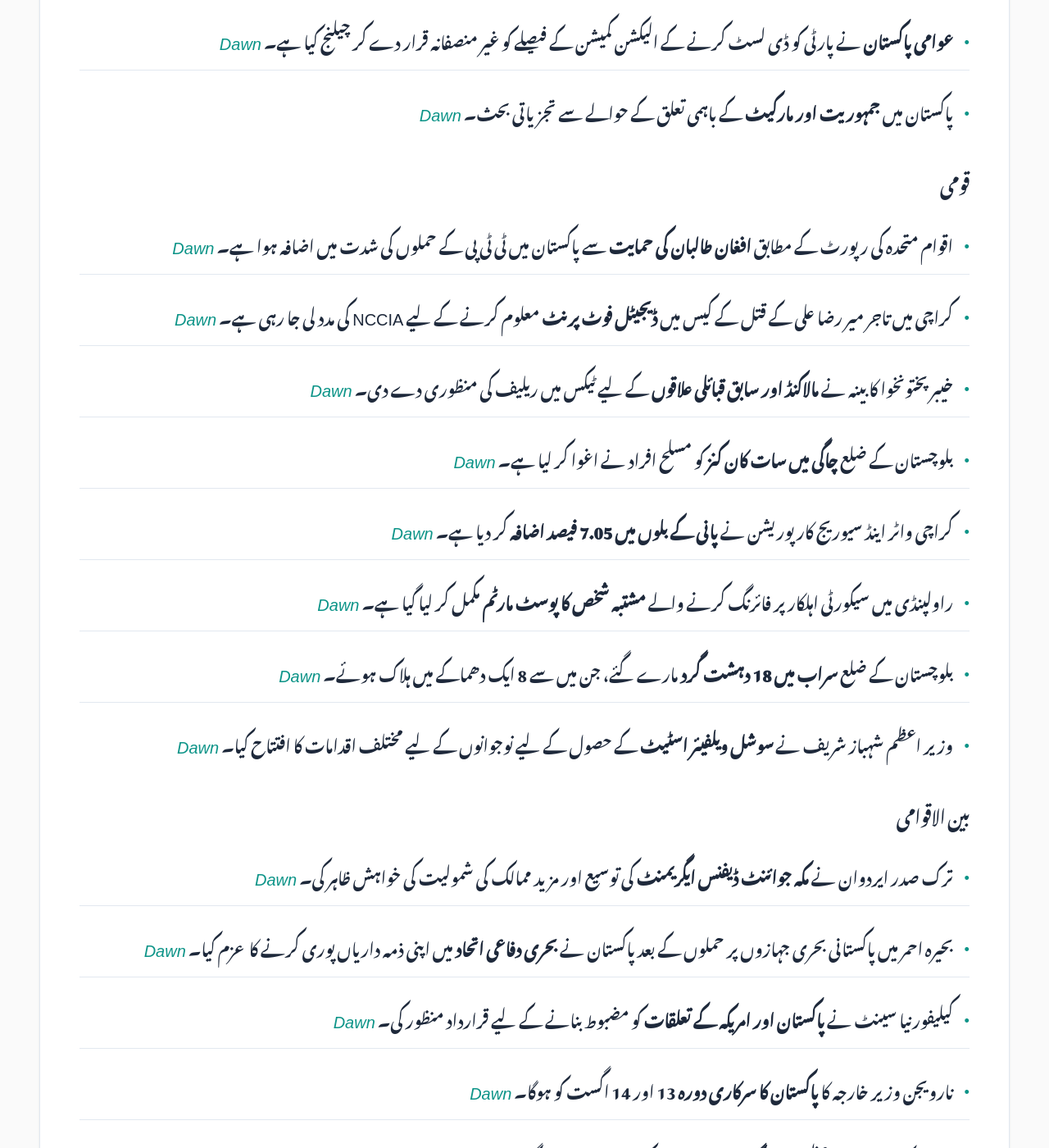
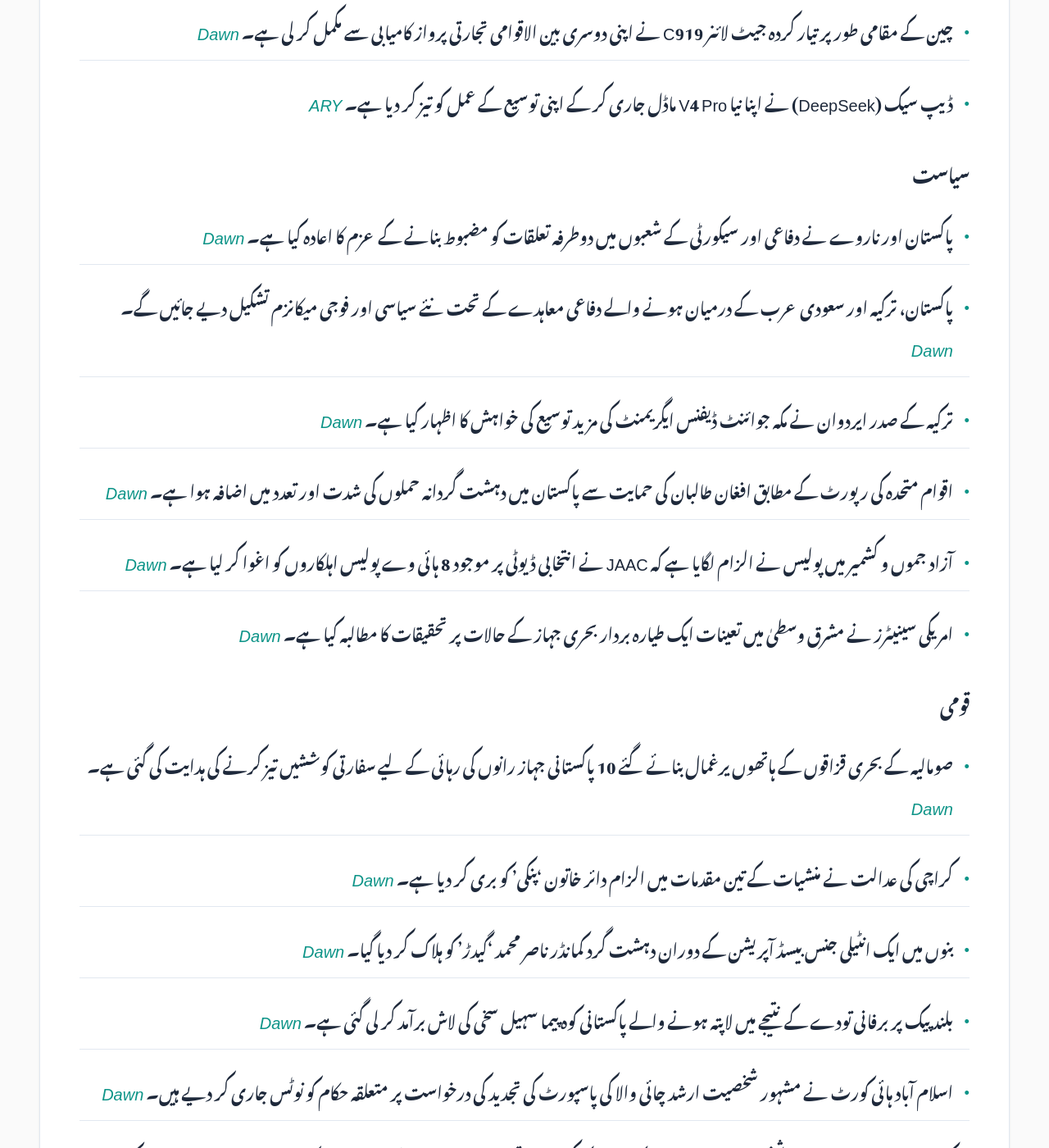
Before and after one commit to zsubzwary/news, a Jekyll site: the page built from ur/index.md, in a window 1280 px wide and 1400 px high, scrolled down 1249 px. Shown: the whole window at 82% size. Built offline with Jekyll 4.4.1, drawn with Linux system fonts in a browser that asks for light colours; some web fonts are replaced; comment, search, counter and statistics services are not loaded; some of the changed text lies outside the part shown.

Commit message:
DateTime; 2026-08-13T16:09:29.544Z

```diff
--- a/ur/index.md
+++ b/ur/index.md
@@ -7,38 +7,47 @@ rtl: true
 
 پاکستان کی تازہ خبروں کا خلاصہ
 
- &lrm; 13-Aug-2026 09:09PKT
+ &lrm; 13-Aug-2026 21:09PKT
 
-پڑھنے کا وقت : 3 منٹ
+پڑھنے کا وقت : 4 منٹ
 
 ### معیشت
-- حکومت نے **پیٹرول کی قیمت میں 0.94 روپے کی کمی** جبکہ ہائی سپیڈ ڈیزل کی قیمت میں 0.54 روپے کا اضافہ کر دیا ہے۔ *[Dawn](https://www.dawn.com/news/2022398/govt-cuts-petrol-price-by-re094-raises-high-speed-diesel-by-re054)*
-- حوثیوں کی دھمکیوں کے باعث سعودی عرب کے **تیل کی برآمدات** میں دشواری پیدا ہو رہی ہے اور ٹینکرز اپنی ٹریکنگ بند کر رہے ہیں۔ *[Dawn](https://www.dawn.com/news/2022503/saudi-oil-exports-go-dark-amid-houthi-threat)*
+- حکومت نے پٹرول کی قیمت میں 0.94 روپے کی کمی اور ہائی اسپیڈ ڈیزل میں 0.54 روپے کا اضافہ کر دیا ہے۔ *[Dawn](https://www.dawn.com/news/2022398/govt-cuts-petrol-price-by-re094-raises-high-speed-diesel-by-re054)*
+- کراچی واٹر اینڈ سیوریج کارپوریشن نے رہائشی صارفین کے لیے پانی اور سیوریج کے چارجز میں 7.05 فیصد اضافہ کر دیا ہے۔ *[Dawn](https://www.dawn.com/news/2022427/water-starved-citizens-squeezed-further-for-more-karachi-water-and-sewerage-corporation-revenue)*
+- بلوچستان کے علاقے بولان میں گیس کی مین پائپ لائن دھماکے کے نتیجے میں کئی شہروں میں گیس کی سپلائی معطل ہو گئی۔ *[Dawn](https://www.dawn.com/news/2022550/gas-supply-to-parts-of-balochistan-suspended-after-main-pipeline-blown-up-in-bolan)*
+- بھارتی کار ساز کمپنیوں نے پیٹرول میں ایتھنول کی ملاوٹ کے حوالے سے تشویش کا اظہار کیا ہے۔ *[Dawn](https://www.dawn.com/news/2022553/emails-reveal-indian-carmakers-fuel-contamination-worries-before-public-retreat)*
+- پاکستان میں پیٹرول پمپوں کی بندش سے متعلق خبریں گردش کر رہی ہیں۔ *[ARY](https://arynews.tv/petrol-station-closures-and-government-talks)*
 
 ### سائنس اور ٹیکنالوجی
-- آئس لینڈ اور اسپین میں **مجموعی سورج گرہن** کا شاندار منظر دیکھنے کے لیے لاکھوں لوگ جمع ہوئے۔ *[Dawn](https://www.dawn.com/news/2022388/millions-of-people-in-iceland-and-spain-set-for-event-of-the-century-eclipse)*
-
-### موسم
-- محکمہ موسمیات نے **13 سے 15 اگست تک** ملک کے بالائی اور وسطی حصوں میں مون سون کی تازہ بارشوں کی پیش گوئی کی ہے۔ *[Dawn](https://www.dawn.com/news/2022381/met-office-forecasts-fresh-rain-spell-for-upper-central-parts-of-country-from-aug-13-15)*
+- سپارکو نے پاکستان کے پہلے قمری روور کا نام 'جناح-1' مقرر کرنے کا اعلان کیا ہے، جسے 2029 میں چین کے مشن کے ذریعے چاند پر بھیجا جائے گا۔ *[Dawn](https://www.dawn.com/news/2022575/pakistans-first-lunar-rover-named-jinnah-1-suparco)*
+- چین کے مقامی طور پر تیار کردہ جیٹ لائنر C919 نے اپنی دوسری بین الاقوامی تجارتی پرواز کامیابی سے مکمل کر لی ہے۔ *[Dawn](https://www.dawn.com/news/2022589/chinas-homegrown-narrow-body-jetliner-completes-second-ever-international-commercial-flight)*
+- ڈیپ سیک (DeepSeek) نے اپنا نیا V4 Pro ماڈل جاری کر کے اپنی توسیع کے عمل کو تیز کر دیا ہے۔ *[ARY](https://arynews.tv/deepseek-releases-official-v4-pro-model-as-it-steps-up-expansion)*
 
 ### سیاست
-- آزاد کشمیر کے انتخابات میں **LA-17 حویلی کے نتائج پر تنازع** پیدا ہونے کے بعد PML-N نے غیر محدود ہڑتال کا اعلان کیا ہے۔ *[Dawn](https://www.dawn.com/news/2022397/ajk-polls-rathores-la-17-haveli-victory-disputed-local-pml-n-announces-indefinite-strike)*
-- **عوامی پاکستان** نے پارٹی کو ڈی لسٹ کرنے کے الیکشن کمیشن کے فیصلے کو غیر منصفانہ قرار دے کر چیلنج کیا ہے۔ *[Dawn](https://www.dawn.com/news/2022391/awaam-pakistan-calls-ecp-delisting-unwarranted-seeks-urgent-hearing)*
-- پاکستان میں **جمہوریت اور مارکیٹ** کے باہمی تعلق کے حوالے سے تجزیاتی بحث۔ *[Dawn](https://www.dawn.com/news/2022485/democracy-and-the-market)*
+- پاکستان اور ناروے نے دفاعی اور سیکورٹی کے شعبوں میں دوطرفہ تعلقات کو مضبوط بنانے کے عزم کا اعادہ کیا ہے۔ *[Dawn](https://www.dawn.com/news/2022536/pakistan-norway-reaffirm-resolve-to-strengthen-bilateral-ties-expand-engagement-in-defence-and-security)*
+- پاکستان، ترکیہ اور سعودی عرب کے درمیان ہونے والے دفاعی معاہدے کے تحت نئے سیاسی اور فوجی میکانزم تشکیل دیے جائیں گے۔ *[Dawn](https://www.dawn.com/news/2022566/pakistan-turkiye-saudi-arabia-will-form-political-military-mechanisms-to-coordinate-under-defence-pact-ankara-says)*
+- ترکیہ کے صدر ایردوان نے مکہ جوائنٹ ڈیفنس ایگریمنٹ کی مزید توسیع کی خواہش کا اظہار کیا ہے۔ *[Dawn](https://www.dawn.com/news/2022395/we-aspire-for-it-to-grow-turkiyes-erdogan-eyes-expansion-of-makkah-joint-defence-agreement)*
+- اقوام متحدہ کی رپورٹ کے مطابق افغان طالبان کی حمایت سے پاکستان میں دہشت گردانہ حملوں کی شدت اور تعدد میں اضافہ ہوا ہے۔ *[Dawn](https://www.dawn.com/news/2022505/taliban-support-fuels-deadlier-ttp-attacks-in-pakistan-un)*
+- آزاد جموں و کشمیر میں پولیس نے الزام لگایا ہے کہ JAAC نے انتخابی ڈیوٹی پر موجود 8 ہائی وے پولیس اہلکاروں کو اغوا کر لیا ہے۔ *[Dawn](https://www.dawn.com/news/2022561/ajk-police-claim-jaac-abducted-8-highway-police-personnel-on-election-duty)*
+- امریکی سینیٹرز نے مشرق وسطیٰ میں تعینات ایک طیارہ بردار بحری جہاز کے حالات پر تحقیقات کا مطالبہ کیا ہے۔ *[Dawn](https://www.dawn.com/news/2022539/us-senators-demand-inquiry-into-conditions-aboard-aircraft-carrier-deployed-in-middle-east)*
 
 ### قومی
-- اقوام متحدہ کی رپورٹ کے مطابق **افغان طالبان کی حمایت** سے پاکستان میں ٹی ٹی پی کے حملوں کی شدت میں اضافہ ہوا ہے۔ *[Dawn](https://www.dawn.com/news/2022505/taliban-support-fuels-deadlier-ttp-attacks-in-pakistan-un)*
-- کراچی میں تاجر میر رضا علی کے قتل کے کیس میں **ڈیجیٹل فوٹ پرنٹ** معلوم کرنے کے لیے NCCIA کی مدد لی جا رہی ہے۔ *[Dawn](https://www.dawn.com/news/2022424/investigators-seek-nccias-help-to-unlock-mir-razas-digital-footprint)*
-- خیبر پختونخوا کابینہ نے **مالاکنڈ اور سابق قبائلی علاقوں** کے لیے ٹیکس میں ریلیف کی منظوری دے دی۔ *[Dawn](https://www.dawn.com/news/2022506/kp-cabinet-okays-tax-relief-for-malakand-ex-fata)*
-- بلوچستان کے ضلع **چاگی میں سات کان کنز** کو مسلح افراد نے اغوا کر لیا ہے۔ *[Dawn](https://www.dawn.com/news/2022500/7-miners-abducted-from-balochistans-chagai)*
-- کراچی واٹر اینڈ سیوریج کارپوریشن نے **پانی کے بلوں میں 7.05 فیصد اضافہ** کر دیا ہے۔ *[Dawn](https://www.dawn.com/news/2022427/water-starved-citizens-squeezed-further-for-more-karachi-water-and-sewerage-corporation-revenue)*
-- راولپنڈی میں سیکورٹی اہلکار پر فائرنگ کرنے والے **مشتبہ شخص کا پوسٹ مارٹم** مکمل کر لیا گیا ہے۔ *[Dawn](https://www.dawn.com/news/2022498/autopsy-conducted-on-rawalpindi-shooting-suspect)*
-- بلوچستان کے ضلع **سراب میں 18 دہشت گرد** مارے گئے، جن میں سے 8 ایک دھماکے میں ہلاک ہوئے۔ *[Dawn](https://www.dawn.com/news/2022383/18-terrorists-killed-in-balochistans-surab-district-ispr)*
-- وزیر اعظم شہباز شریف نے **سوشل ویلفیئر اسٹیٹ** کے حصول کے لیے نوجوانوں کے لیے مختلف اقدامات کا افتتاح کیا۔ *[Dawn](https://www.dawn.com/news/2022368/pakistan-still-far-from-becoming-a-social-welfare-state-pm-shehbaz)*
+- صومالیہ کے بحری قزاقوں کے ہاتھوں یرغمال بنائے گئے 10 پاکستانی جہاز رانوں کی رہائی کے لیے سفارتی کوششیں تیز کرنے کی ہدایت کی گئی ہے۔ *[Dawn](https://www.dawn.com/news/2022577/dar-orders-intensified-diplomatic-engagement-for-release-of-pakistani-sailors-held-hostage-by-somali-pirates)*
+- کراچی کی عدالت نے منشیات کے تین مقدمات میں الزام دائر خاتون 'پنکی' کو بری کر دیا ہے۔ *[Dawn](https://www.dawn.com/news/2022587/karachi-court-acquits-drug-baroness-anmol-pinky-in-3-cases)*
+- بنوں میں ایک انٹیلی جنس بیسڈ آپریشن کے دوران دہشت گرد کمانڈر ناصر محمد 'گیدڑ' کو ہلاک کر دیا گیا۔ *[Dawn](https://www.dawn.com/news/2022571/high-profile-terrorist-commander-killed-in-bannu-ibo-dpo)*
+- بلند پیک پر برفانی تودے کے نتیجے میں لاپتہ ہونے والے پاکستانی کوہ پیما سہیل سخی کی لاش برآمد کر لی گئی ہے۔ *[Dawn](https://www.dawn.com/news/2022558/body-of-missing-pakistani-climber-sohail-sakhi-recovered-on-broad-peak)*
+- اسلام آباد ہائی کورٹ نے مشہور شخصیت ارشد چائی والا کی پاسپورٹ کی تجدید کی درخواست پر متعلقہ حکام کو نوٹس جاری کر دیے ہیں۔ *[Dawn](https://www.dawn.com/news/2022409/notices-issued-in-arshad-chaiwalas-petition-seeking-renewal-of-passport)*
+- کراچی میں نوجوان کاروباری شخصیت میر رضا علی کے قتل کے کیس میں تفتیش کاروں نے ڈیجیٹل شواہد کے لیے NCCIA سے مدد طلب کر لی ہے۔ *[Dawn](https://www.dawn.com/news/2022424/investigators-seek-nccias-help-to-unlock-mir-razas-digital-footprint)*
+- لاہور میں فائرنگ کے واقعے میں دو پولیس اہلکار شہید ہو گئے ہیں۔ *[ARY](https://arynews.tv/lahore-firing-sub-inspector-among-two-police-officials-martyred)*
 
 ### بین الاقوامی
-- ترک صدر ایردوان نے **مکہ جوائنٹ ڈیفنس ایگریمنٹ** کی توسیع اور مزید ممالک کی شمولیت کی خواہش ظاہر کی۔ *[Dawn](https://www.dawn.com/news/2022395/we-aspire-for-it-to-grow-turkiyes-erdogan-eyes-expansion-of-makkah-joint-defence-agreement)*
-- بحیرہ احمر میں پاکستانی بحری جہازوں پر حملوں کے بعد پاکستان نے **بحری دفاعی اتحاد** میں اپنی ذمہ داریاں پوری کرنے کا عزم کیا۔ *[Dawn](https://www.dawn.com/news/2022344/after-death-of-3-pakistani-sailors-fo-says-islamabad-will-implement-maritime-coalition-in-full-earnest)*
-- کیلیفورنیا سینٹ نے **پاکستان اور امریکہ کے تعلقات** کو مضبوط بنانے کے لیے قرارداد منظور کی۔ *[Dawn](https://www.dawn.com/news/2022378/california-senate-unanimously-backs-stronger-pakistan-us-ties)*
-- نارویجن وزیر خارجہ کا **پاکستان کا سرکاری دورہ** 13 اور 14 اگست کو ہوگا۔ *[Dawn](https://www.dawn.com/news/2022374/norwegian-fm-to-visit-pakistan-on-aug-13-14-first-such-visit-in-a-decade)*
-- چین کے سابق وزیراعظم **ژو رونگ جی** کا 97 سال کی عمر میں انتقال ہو گیا۔ *[Dawn](https://www.dawn.com/news/2022384/former-chinese-premier-zhu-rongji-dies-aged-97)*
+- ایئر انڈیا نے ایک پائلٹ کے منشیات کے ٹیسٹ میں مثبت آنے کے بعد تمام پائلٹوں کے لیے منشیات کا ٹیسٹ لازمی قرار دے دیا ہے۔ *[Dawn](https://www.dawn.com/news/2022582/air-india-mandates-drug-tests-for-all-pilots-after-mid-air-plunge)*
+- برطانوی شہزادیوں بیٹریس اور یو جینی کو ان کے والدین کے حوالے سے جاری تنازعات کا سامنا ہے۔ *[ARY](https://arynews.tv/princesses-beatrice-eugenie-caught-in-parents-controversy-storm)*
+
+### صحت
+- سندھ ہائی کورٹ نے کراچی کے ایک ہسپتال میں بچوں میں ایچ آئی وی (HIV) کے پھیلاؤ کی آزادانہ تحقیقات کے لیے کمیٹی بنانے کا حکم دیا ہے۔ *[Dawn](https://www.dawn.com/news/2022544/shc-orders-formation-of-committee-to-probe-hiv-outbreak-among-children-at-karachi-hospital)*
+
+### دیگر
+- ہاگ ورٹس لیگیسی 2 کے آفیشل کنفرم ہونے کی خبریں سامنے آئی ہیں۔ *[ARY](https://arynews.tv/hogwarts-legacy-2-confirmed-fans-open-world-sequel)*
+- اداکارہ جینیفر گارنر نے اپنے کاروباری سفر کے بارے میں گفتگو کی۔ *[ARY](https://arynews.tv/jennifer-garner-talks-about-her-journey-into-business)*
+- براد پٹ کی نئی فلم 'ہارٹ آف دی بیسٹ' کا ٹریلر جاری کر دیا گیا ہے۔ *[ARY](https://arynews.tv/brad-pitt-fights-for-survival-in-new-trailer-for-david-ayers-heart-of-the-beast)*
```
